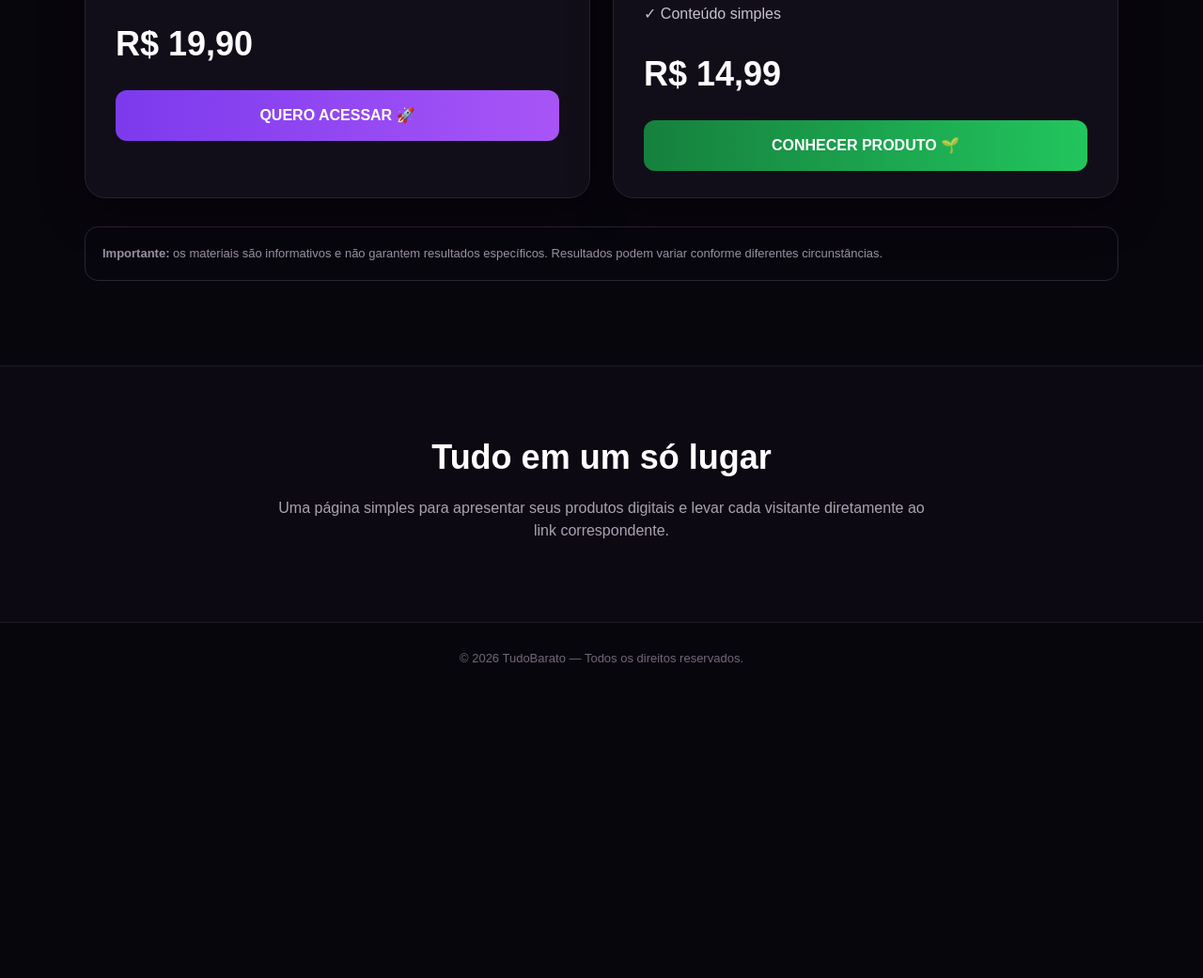
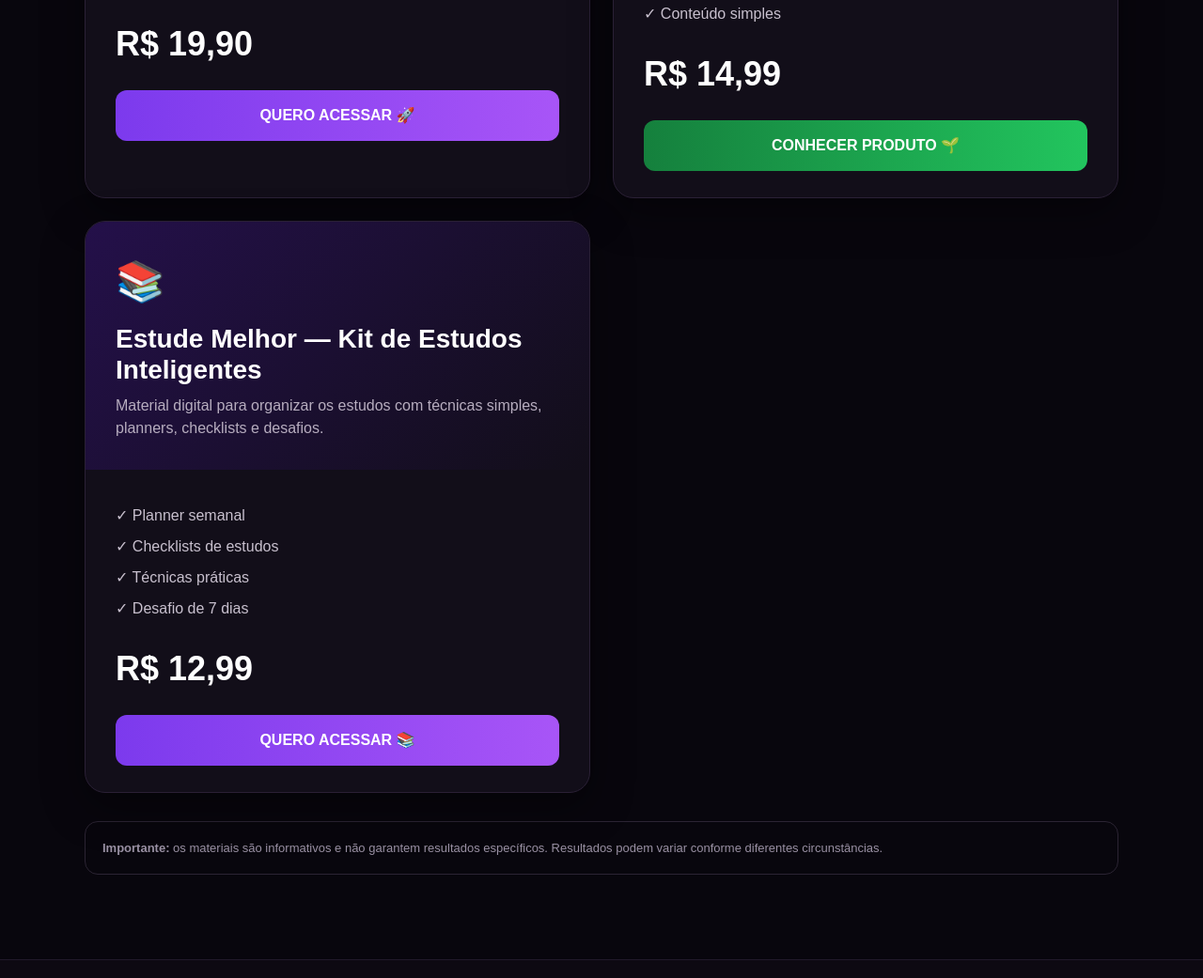
Before and after one commit to luxeedits777-pixel/tudobarato, a plain HTML site: page index.html in a window 1280 px wide. Shown: the part 1182-2223 px from the top of the page at 94% size. Before the commit the page ends 1920 px from the top, so only its background shows below. Drawn offline with Linux system fonts and the light colour scheme.

Commit message:
Update index.html

```diff
--- a/index.html
+++ b/index.html
@@ -103,6 +103,23 @@ footer{text-align:center;padding:28px;color:#706878;font-size:13px}
         </div>
       </article>
 
+      <article class="card">
+        <div class="card-top" style="background:linear-gradient(135deg,#24104a,#120e19)">
+          <div class="icon">📚</div>
+          <h3>Estude Melhor — Kit de Estudos Inteligentes</h3>
+          <p>Material digital para organizar os estudos com técnicas simples, planners, checklists e desafios.</p>
+        </div>
+        <div class="card-body">
+          <ul class="features">
+            <li>✓ Planner semanal</li>
+            <li>✓ Checklists de estudos</li>
+            <li>✓ Técnicas práticas</li>
+            <li>✓ Desafio de 7 dias</li>
+          </ul>
+          <div class="price">R$ 12,99</div>
+          <a class="btn" href="https://pay.kiwify.com.br/YXCGmBq" target="_blank" rel="noopener">QUERO ACESSAR 📚</a>
+        </div>
+      </article>
     </div>
 
     <div class="notice">
```
